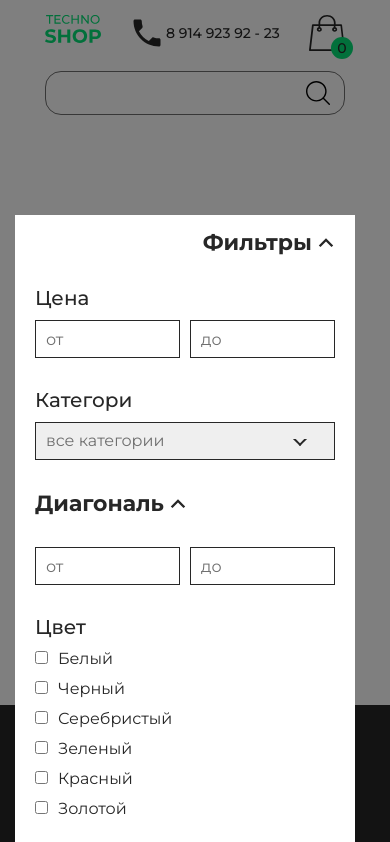
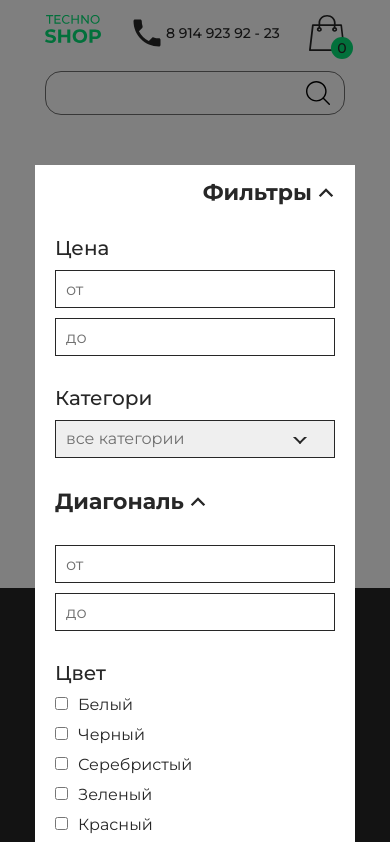
Before and after one commit to Dmitriifd/shop-js, a website built with webpack: page src/index.html in a window 390 px wide. Both pictures are taken after a click on the button "Фильтры". Shown: the top 842 px of the page. Built offline with nearby package versions, Linux system fonts and the light colour scheme; no server answers.

Commit message:
fix верстки фильтра

```diff
--- a/src/modules/renderGoods.js
+++ b/src/modules/renderGoods.js
@@ -5,9 +5,11 @@ import Swiper, { Pagination } from 'swiper';
 export const renderGoods = (wrapper, goods) => {
 	wrapper.textContent = '';
 
+    // console.log(goods);
+
     if(!goods.length) {
         wrapper.innerHTML = `
-            <h2>Нет товаров по вашему запросу</h2>
+            <h2 class="search__title">По вашему запросу нет товаров </h2>
         `;
     }
 
--- a/src/style/catalog/_catalog.scss
+++ b/src/style/catalog/_catalog.scss
@@ -1,10 +1,20 @@
 .catalog {
+
+	@include tablet {
+		padding: 0;
+	}
+
 	// .catalog__title
 	&__title {
 		font-weight: 700;
 		font-size: 44px;
 		line-height: 54px;
 		margin-bottom: 10px;
+
+		@include mobile {
+			font-size: 30px;
+			line-height: 37px;
+		}
 	}
 	&__container {
 		position: relative;
@@ -57,6 +67,12 @@
 				background-image: url('img/arrow-down.svg');
 			}
 		}
+
+		@include mobile {
+			top: 10px;
+			font-size: 14px;
+			line-height: 17px;
+		}
 	}
 
 	// .catalog__goods
--- a/src/style/catalog/_filter.scss
+++ b/src/style/catalog/_filter.scss
@@ -7,7 +7,7 @@
 		position: absolute;
 		background-color: $color-secondary;
 		top: 0;
-		right: 0;
+        right: 0;
 		z-index: 555;
 		padding: 14px 20px 26px;
 
@@ -15,6 +15,10 @@
 			display: block;
 		}
 	}
+
+    @include mobile {
+        width: 320px;
+    }
 
 	// .filter__form
 	&__form {
@@ -41,7 +45,7 @@
 				width: 18px;
 				height: 18px;
 				background-image: url('img/arrow-down.svg');
-                transform: rotate(180deg);
+				transform: rotate(180deg);
 			}
 		}
 	}
@@ -73,6 +77,10 @@
 			cursor: pointer;
 			user-select: none;
 		}
+
+        @include mobile {
+            flex-direction: column;
+        }
 	}
 	// .filter__input
 	&__input {
@@ -88,6 +96,10 @@
 		@include laptop {
 			width: 145px;
 		}
+
+         @include mobile {
+            width: 100%;
+        }
 
 		&-label {
 			position: relative;
--- a/src/style/header/_search.scss
+++ b/src/style/header/_search.scss
@@ -42,4 +42,10 @@
 			right: 15px;
 		}
 	}
+
+    &__title {
+        text-align: center;
+        grid-column: 1/4;
+        margin-top: 30px;
+    }
 }
```
Lines whose indentation alone changed are shown as unchanged.
